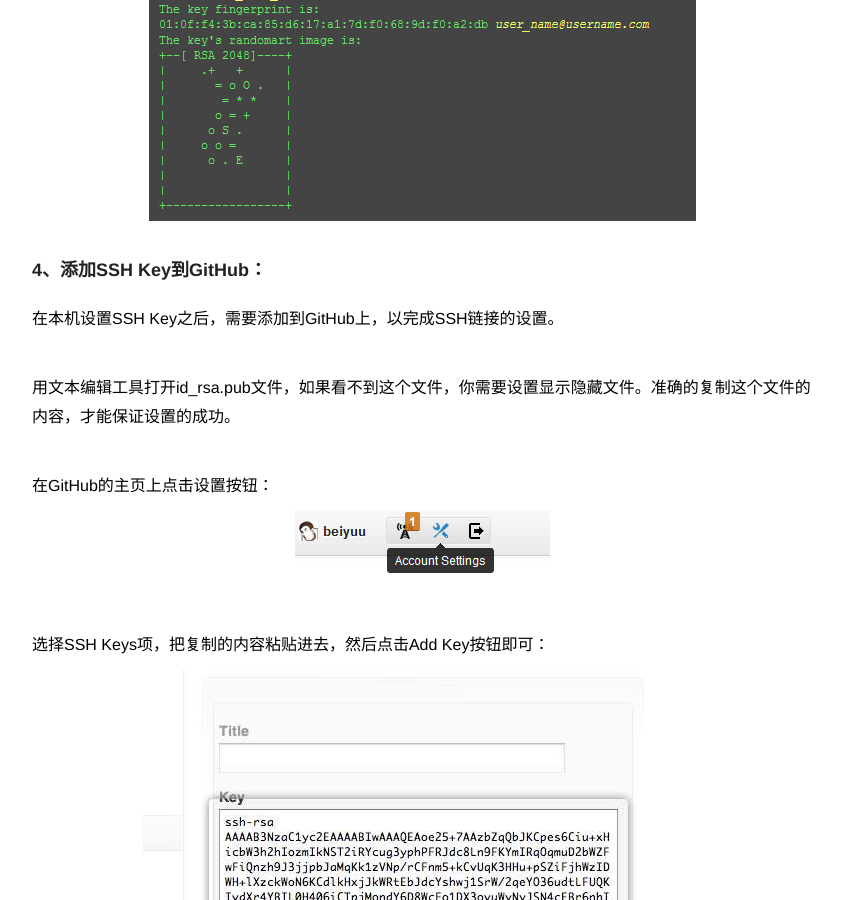
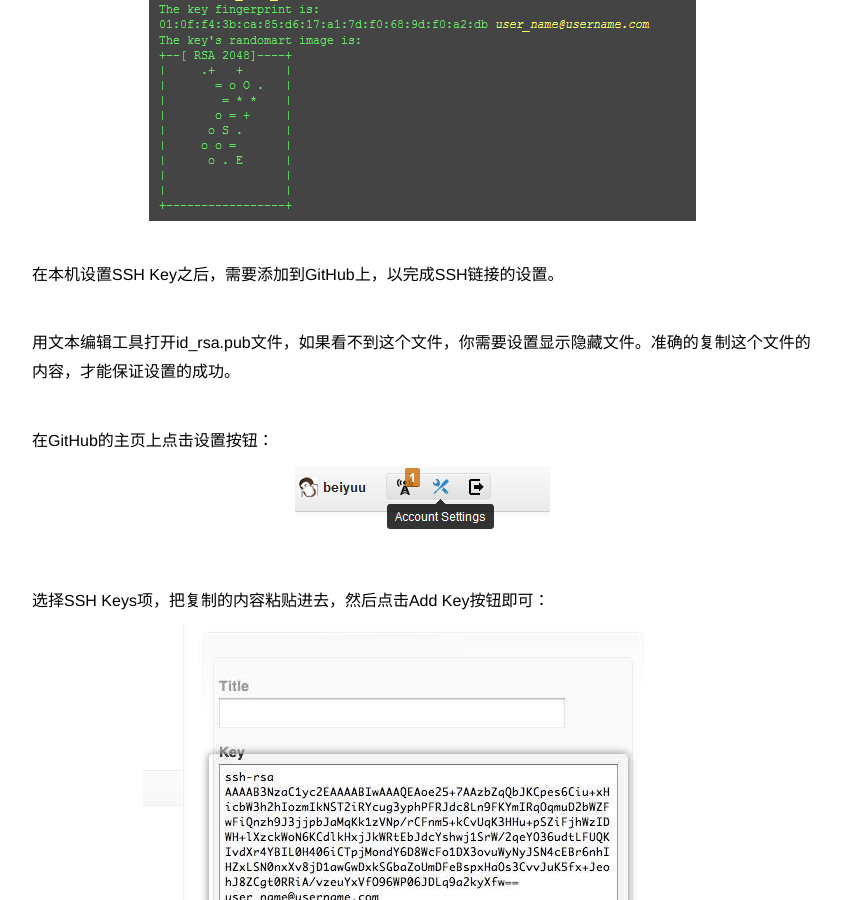
Before and after one commit to ioloveuu/ioloveuu.github.io, a Jekyll site: the page built from _posts/2016-12-28-frame-analys.md, in a window 1280 px wide and 900 px high, scrolled down 3184 px. Shown: the whole window, without its empty margins (218-1059 px from the left). Built offline with Jekyll 4.4.1, drawn with Linux system fonts in a browser that asks for light colours; nearby versions of some CDN libraries; a script that is not in the unit is left out.

Commit message:
Update 2016-12-28-frame-analys.md

```diff
--- a/_posts/2016-12-28-frame-analys.md
+++ b/_posts/2016-12-28-frame-analys.md
@@ -110,7 +110,7 @@
 最后看到这样的界面，就成功设置ssh key
 ![ssh key success](/images/githubpages/ssh-key-set.png)
 
-### 4、添加SSH Key到GitHub：
+
 在本机设置SSH Key之后，需要添加到GitHub上，以完成SSH链接的设置。
 
 用文本编辑工具打开id_rsa.pub文件，如果看不到这个文件，你需要设置显示隐藏文件。准确的复制这个文件的内容，才能保证设置的成功。
```
